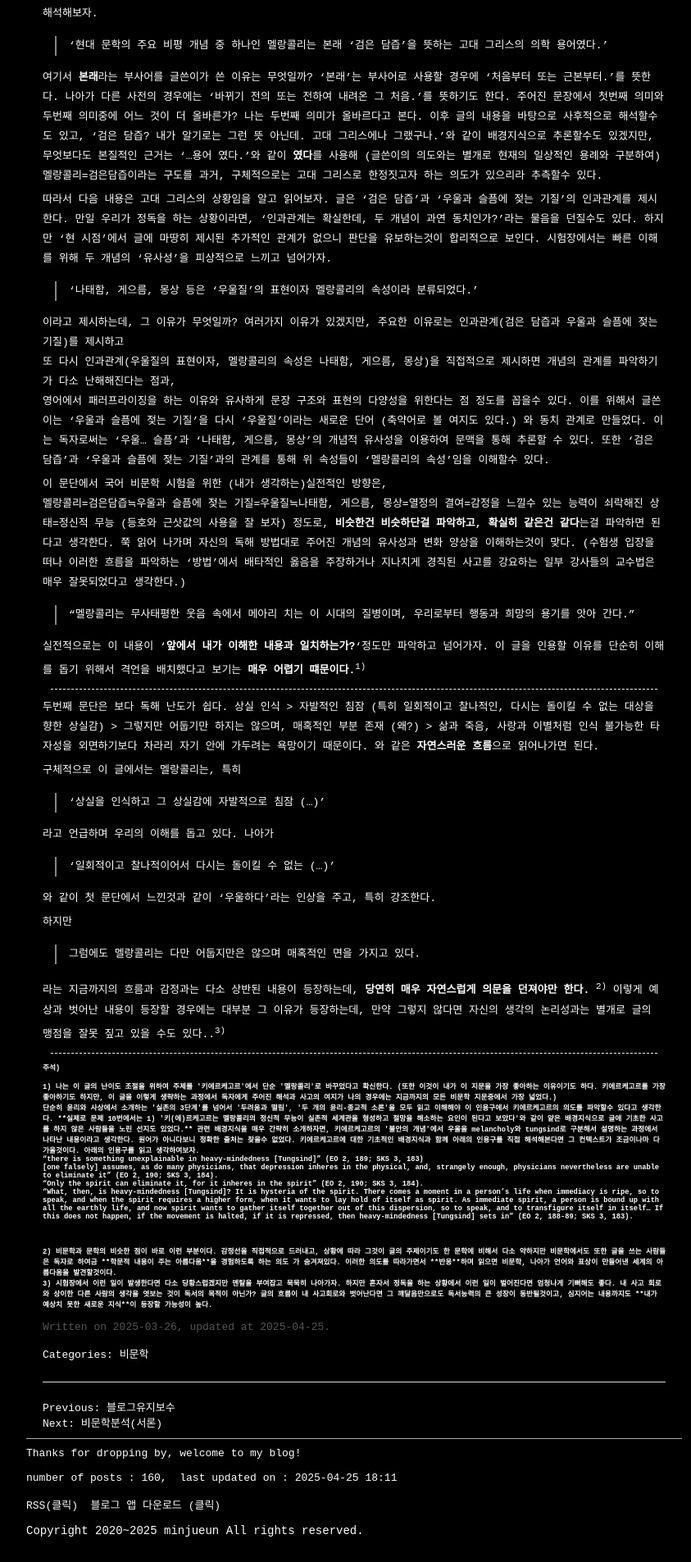
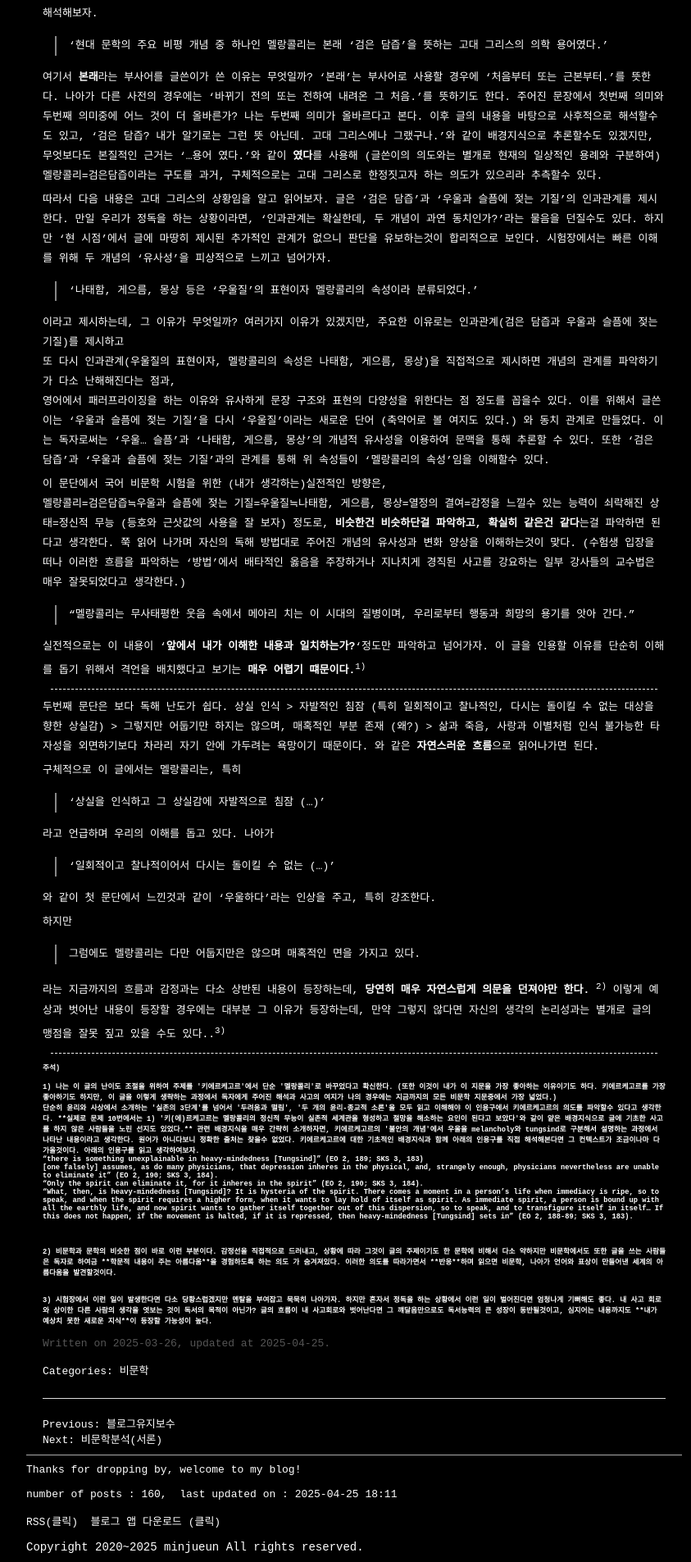
Before and after one commit to whoisrealminjueun/whoisrealminjueun.github.io, a Jekyll site: the page built from _posts/2025-03-26-비문학(01), 2019학년도 LEET 언어이해 [10~12].md, in a window 1280 px wide. Shown: the part 2095-4000 px from the top of the page at 82% size, without its empty margins (208-1051 px from the left). Built offline with Jekyll 4.4.1, drawn with Linux system fonts in a browser that asks for light colours.

```diff
--- a/_posts/2025-03-26-비문학(01), 2019학년도 LEET 언어이해 [10~12].md
+++ b/_posts/2025-03-26-비문학(01), 2019학년도 LEET 언어이해 [10~12].md
@@ -159,5 +159,7 @@ categories: ["비문학"]
 <br><br><br>
 
 
-  2) 비문학과 문학의 비슷한 점이 바로 이런 부분이다. 감정선을 직접적으로 드러내고, 상황에 따라 그것이 글의 주제이기도 한 문학에            비해서 다소 약하지만 비문학에서도 또한 글을 쓰는 사람들은 독자로 하여금 **학문적 내용이 주는 아름다움**을 경험하도록 하는 의도      가 숨겨져있다. 이러한 의도를 따라가면서 **반응**하며 읽으면 비문학, 나아가 언어와 표상이 만들어낸 세계의 아름다움을 발견할것이다.<br>
+  2) 비문학과 문학의 비슷한 점이 바로 이런 부분이다. 감정선을 직접적으로 드러내고, 상황에 따라 그것이 글의 주제이기도 한 문학에            비해서 다소 약하지만 비문학에서도 또한 글을 쓰는 사람들은 독자로 하여금 **학문적 내용이 주는 아름다움**을 경험하도록 하는 의도      가 숨겨져있다. 이러한 의도를 따라가면서 **반응**하며 읽으면 비문학, 나아가 언어와 표상이 만들어낸 세계의 아름다움을 발견할것이다.<br><br><br>
+
+
   3) 시험장에서 이런 일이 발생한다면 다소 당황스럽겠지만 멘탈을 부여잡고 묵묵히 나아가자. 하지만 혼자서 정독을 하는 상황에서 이런 일이 벌어진다면 엄청나게 기뻐해도 좋다. 내 사고 회로와 상이한 다른 사람의 생각을 엿보는 것이 독서의 목적이 아닌가? 글의 흐름이 내 사고회로와 벗어난다면 그 꺠달음만으로도 독서능력의 큰 성장이 동반될것이고, 심지어는 내용까지도 **내가 예상치 못한 새로운 지식**이 등장할 가능성이 높다.
```
